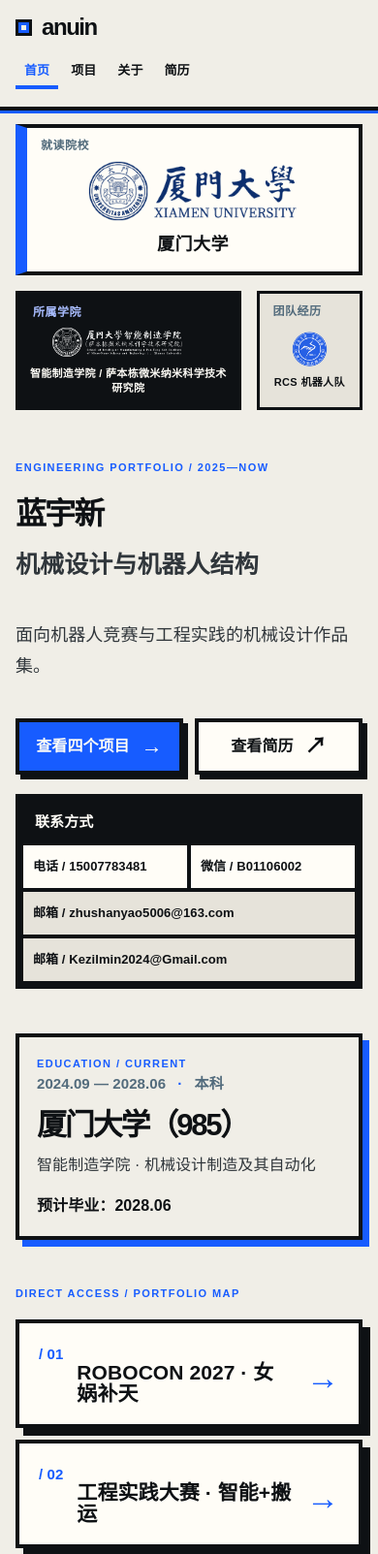
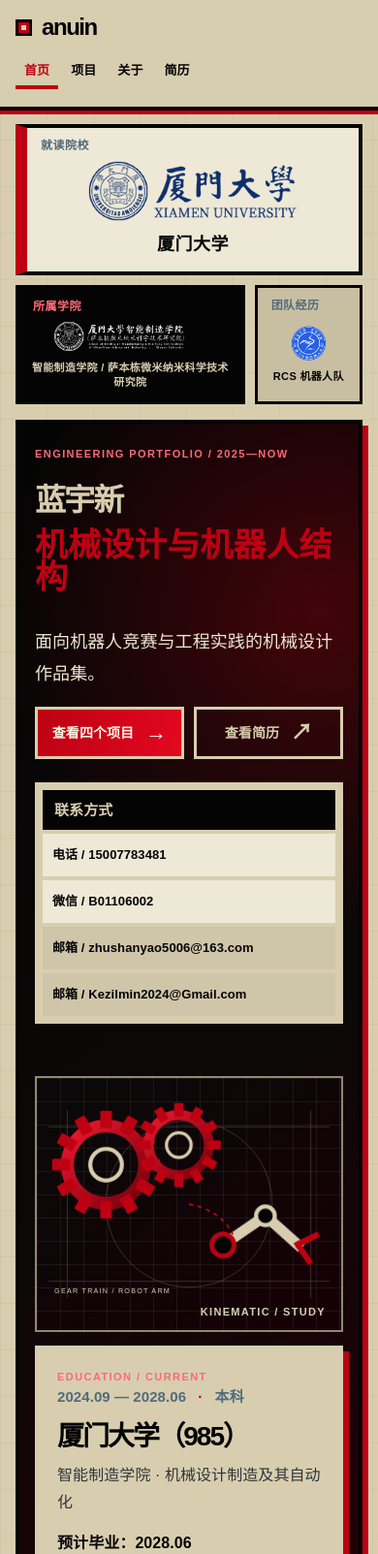
Before and after one commit to kezilmin-2024/kezilmin-2024.github.io, a website: page index.html in a window 390 px wide. Shown: the top 1603 px of the page at 97% size. Drawn offline with nearby package versions, Linux system fonts and the light colour scheme.

Commit message:
Add mechanical red art direction and motion

```diff
--- a/index.html
+++ b/index.html
@@ -1,3 +1,3 @@
 <!doctype html>
-<html lang="zh-CN"><head><meta charset="utf-8"><meta name="viewport" content="width=device-width,initial-scale=1"><meta name="description" content="蓝宇新的机械设计与机器人结构作品集，涵盖机器人竞赛、整车设计、机构建模与实时 3D 模型展示。"><meta name="robots" content="index,follow"><meta property="og:type" content="website"><meta property="og:title" content="蓝宇新 · 机械设计与机器人结构作品集"><meta property="og:description" content="机器人竞赛、机械结构设计、三维建模与装配作品集。"><title>蓝宇新 · 机械设计与机器人结构作品集</title><link rel="stylesheet" href="/style.css?v=20261102-6"><link rel="stylesheet" href="/brutalist.css?v=20261110-3"><script type="importmap">{"imports":{"three":"/vendor/three/three.module.js"}}</script></head>
-<body><div id="app"></div><div id="toast" role="status"></div><script type="module" src="/viewer.js?v=20261124-1"></script><script type="module" src="/app.js?v=20261124-1"></script></body></html>
+<html lang="zh-CN"><head><meta charset="utf-8"><meta name="viewport" content="width=device-width,initial-scale=1"><meta name="description" content="蓝宇新的机械设计与机器人结构作品集，涵盖机器人竞赛、整车设计、机构建模与实时 3D 模型展示。"><meta name="robots" content="index,follow"><meta property="og:type" content="website"><meta property="og:title" content="蓝宇新 · 机械设计与机器人结构作品集"><meta property="og:description" content="机器人竞赛、机械结构设计、三维建模与装配作品集。"><title>蓝宇新 · 机械设计与机器人结构作品集</title><link rel="stylesheet" href="/style.css?v=20261102-6"><link rel="stylesheet" href="/brutalist.css?v=20261124-2"><link rel="stylesheet" href="/mechanical-red.css?v=20261124-1"><script type="importmap">{"imports":{"three":"/vendor/three/three.module.js"}}</script></head>
+<body><div id="app"></div><div id="toast" role="status"></div><script type="module" src="/viewer.js?v=20261124-1"></script><script type="module" src="/app.js?v=20261124-2"></script></body></html>
--- /dev/null
+++ b/mechanical-red.css
@@ -0,0 +1,239 @@
+:root{
+  --mech-black:#040404;
+  --mech-red:#bd0113;
+  --mech-red-deep:#72000b;
+  --mech-ivory:#d8ceaf;
+  --mech-paper:#eee8d6;
+  --mech-steel:#8f8875;
+  --mech-ease-out:cubic-bezier(.23,1,.32,1);
+  --mech-ease-in-out:cubic-bezier(.77,0,.175,1);
+}
+
+.theme-brutalist:not(.theme-brutalist-admin){
+  --br-ink:var(--mech-black);
+  --br-muted:#5e594e;
+  --br-paper:var(--mech-ivory);
+  --br-white:var(--mech-paper);
+  --br-blue:var(--mech-red);
+  color:var(--mech-black);
+  background:
+    linear-gradient(90deg,rgba(4,4,4,.035) 1px,transparent 1px) 0 0/48px 48px,
+    linear-gradient(rgba(4,4,4,.035) 1px,transparent 1px) 0 0/48px 48px,
+    var(--mech-ivory);
+}
+
+.theme-brutalist:not(.theme-brutalist-admin) .site-header{
+  background:rgba(216,206,175,.96);
+  border-color:var(--mech-black);
+  box-shadow:0 4px 0 var(--mech-red);
+}
+.theme-brutalist:not(.theme-brutalist-admin) .brand i{background:var(--mech-red)}
+.theme-brutalist:not(.theme-brutalist-admin) .nav a.active{color:var(--mech-red)}
+
+.theme-brutalist:not(.theme-brutalist-admin) .identity-board{gap:10px}
+.theme-brutalist:not(.theme-brutalist-admin) .identity-mark{
+  background:var(--mech-paper);
+  border-color:var(--mech-black);
+}
+.theme-brutalist:not(.theme-brutalist-admin) .mark-xmu{border-left-color:var(--mech-red)}
+.theme-brutalist:not(.theme-brutalist-admin) .mark-college{
+  color:var(--mech-ivory);
+  background:var(--mech-black);
+}
+.theme-brutalist:not(.theme-brutalist-admin) .mark-college::before{color:#ff6975}
+.theme-brutalist:not(.theme-brutalist-admin) .mark-rcs{background:#c8bea2}
+
+.theme-brutalist:not(.theme-brutalist-admin) .hero-v3{
+  position:relative;
+  grid-template-columns:minmax(0,1.08fr) minmax(360px,.92fr);
+  align-items:stretch;
+  gap:28px;
+  margin:24px 0 18px;
+  padding:38px;
+  overflow:hidden;
+  color:var(--mech-ivory);
+  background:
+    radial-gradient(circle at 88% 16%,rgba(189,1,19,.32),transparent 31%),
+    linear-gradient(145deg,#040404 0%,#0c0808 58%,#210006 100%);
+  border:4px solid var(--mech-black);
+  box-shadow:9px 9px 0 var(--mech-red);
+}
+.theme-brutalist:not(.theme-brutalist-admin) .hero-v3::before{
+  content:"";
+  position:absolute;
+  inset:0;
+  pointer-events:none;
+  background:linear-gradient(90deg,transparent 49.85%,rgba(216,206,175,.12) 50%,transparent 50.15%);
+}
+.theme-brutalist:not(.theme-brutalist-admin) .hero-v3 .hero-copy{position:relative;z-index:2;padding:0}
+.theme-brutalist:not(.theme-brutalist-admin) .hero-v3 .eyebrow{color:#ff6975}
+.theme-brutalist:not(.theme-brutalist-admin) .hero-v3 .hero-name{color:var(--mech-ivory)}
+.theme-brutalist:not(.theme-brutalist-admin) .hero-v3 .hero-role{
+  max-width:16ch;
+  color:var(--mech-red);
+  font-size:clamp(32px,4vw,58px);
+  line-height:.98;
+}
+.theme-brutalist:not(.theme-brutalist-admin) .hero-v3 .hero-copy>p:not(.hero-role){color:#eee7d3}
+.theme-brutalist:not(.theme-brutalist-admin) .hero-v3 .contact-rail{
+  width:100%;
+  margin:24px 0 26px;
+  border-color:var(--mech-ivory);
+  background:var(--mech-ivory);
+}
+.theme-brutalist:not(.theme-brutalist-admin) .hero-v3 .contact-rail::before{
+  color:var(--mech-ivory);
+  background:var(--mech-black);
+}
+.theme-brutalist:not(.theme-brutalist-admin) .hero-v3 .contact-link{background:#eee8d6;color:var(--mech-black)}
+.theme-brutalist:not(.theme-brutalist-admin) .hero-v3 .contact-link[href^="mailto:"]{background:#cfc5a8}
+.theme-brutalist:not(.theme-brutalist-admin) .hero-v3 .hero-actions{
+  position:static;
+  display:grid;
+  grid-template-columns:1.15fr .85fr;
+  width:100%;
+  margin:0;
+  gap:10px;
+}
+.theme-brutalist:not(.theme-brutalist-admin) .hero-v3 .hero-actions .button{
+  width:auto;
+  height:58px;
+  min-height:58px;
+  padding:0 18px;
+  border:3px solid var(--mech-ivory);
+  border-radius:0;
+  box-shadow:none;
+  background:linear-gradient(110deg,var(--mech-red),#e30820);
+  color:#fff7e5;
+  font-size:16px;
+  line-height:1;
+  transition:transform 150ms var(--mech-ease-out),background-color 180ms ease,color 180ms ease;
+}
+.theme-brutalist:not(.theme-brutalist-admin) .hero-v3 .hero-actions .button.alt{background:transparent;color:var(--mech-ivory)}
+.theme-brutalist:not(.theme-brutalist-admin) .button:active,
+.theme-brutalist:not(.theme-brutalist-admin) .quick-entry-link:active,
+.theme-brutalist:not(.theme-brutalist-admin) .project-card:active{transform:scale(.97)}
+
+.theme-brutalist:not(.theme-brutalist-admin) .hero-side{
+  position:relative;
+  z-index:2;
+  display:grid;
+  grid-template-rows:minmax(310px,1fr) auto;
+  gap:14px;
+  padding:0;
+}
+.theme-brutalist:not(.theme-brutalist-admin) .mechanical-stage{
+  position:relative;
+  min-height:330px;
+  overflow:hidden;
+  border:2px solid rgba(216,206,175,.65);
+  background:
+    linear-gradient(rgba(216,206,175,.08) 1px,transparent 1px) 0 0/24px 24px,
+    linear-gradient(90deg,rgba(216,206,175,.08) 1px,transparent 1px) 0 0/24px 24px,
+    linear-gradient(145deg,#090909,#160005);
+}
+.theme-brutalist:not(.theme-brutalist-admin) .mechanical-stage::after{
+  content:"KINEMATIC / STUDY";
+  position:absolute;
+  right:16px;
+  bottom:13px;
+  color:var(--mech-ivory);
+  font:700 11px/1 Arial,sans-serif;
+  letter-spacing:.12em;
+}
+.theme-brutalist:not(.theme-brutalist-admin) .mechanical-art{display:block;width:100%;height:100%;min-height:330px}
+.theme-brutalist:not(.theme-brutalist-admin) .mechanical-art .gear-large{transform-origin:172px 164px;animation:gear-clockwise 16s linear infinite}
+.theme-brutalist:not(.theme-brutalist-admin) .mechanical-art .gear-small{transform-origin:337px 110px;animation:gear-counter 10s linear infinite}
+.theme-brutalist:not(.theme-brutalist-admin) .mechanical-art .arm-link{transform-origin:318px 250px;animation:arm-breathe 5.5s var(--mech-ease-in-out) infinite alternate}
+.theme-brutalist:not(.theme-brutalist-admin) .education-card{
+  padding:20px;
+  border:3px solid var(--mech-ivory);
+  background:var(--mech-ivory);
+  color:var(--mech-black);
+  box-shadow:6px 6px 0 var(--mech-red);
+}
+.theme-brutalist:not(.theme-brutalist-admin) .education-card h2{font-size:clamp(28px,3vw,42px)}
+
+.theme-brutalist:not(.theme-brutalist-admin) .quick-entry-link{
+  box-shadow:none;
+  transition:transform 170ms var(--mech-ease-out),background-color 180ms ease,color 180ms ease;
+}
+.theme-brutalist:not(.theme-brutalist-admin) .quick-entry-link:nth-child(4n+1){background:var(--mech-black);color:var(--mech-ivory)}
+.theme-brutalist:not(.theme-brutalist-admin) .quick-entry-link:nth-child(4n+1) span,
+.theme-brutalist:not(.theme-brutalist-admin) .quick-entry-link:nth-child(4n+1) b{color:#ff6975}
+.theme-brutalist:not(.theme-brutalist-admin) .quick-entry-link.resume-entry{background:linear-gradient(110deg,var(--mech-red),#83000d);color:#fff7e5}
+.theme-brutalist:not(.theme-brutalist-admin) .metric-rail{background:var(--mech-black);color:var(--mech-ivory);border-color:var(--mech-black)}
+.theme-brutalist:not(.theme-brutalist-admin) .metric-rail>div{border-color:#40382d}
+.theme-brutalist:not(.theme-brutalist-admin) .metric-rail span{color:#bcb294}
+.theme-brutalist:not(.theme-brutalist-admin) .metric-note{color:#ff6975!important}
+
+.theme-brutalist:not(.theme-brutalist-admin) .section-head{border-color:var(--mech-black)}
+.theme-brutalist:not(.theme-brutalist-admin) .project-card{
+  box-shadow:5px 5px 0 var(--mech-black);
+  transition:transform 170ms var(--mech-ease-out),box-shadow 170ms var(--mech-ease-out);
+}
+.theme-brutalist:not(.theme-brutalist-admin) .project-card:nth-child(3n+2){box-shadow:5px 5px 0 var(--mech-red)}
+.theme-brutalist:not(.theme-brutalist-admin) .tag{background:transparent}
+.theme-brutalist:not(.theme-brutalist-admin) .team-panel{background:linear-gradient(145deg,#040404,#210006);box-shadow:5px 5px 0 var(--mech-red)}
+.theme-brutalist:not(.theme-brutalist-admin) .team-panel .eyebrow,
+.theme-brutalist:not(.theme-brutalist-admin) .detail-hero .eyebrow,
+.theme-brutalist:not(.theme-brutalist-admin) .detail-hero .detail-kicker{color:#ff6975}
+.theme-brutalist:not(.theme-brutalist-admin) .resume-panel{background:var(--mech-paper)}
+
+.theme-brutalist:not(.theme-brutalist-admin) .detail-hero{
+  background:
+    radial-gradient(circle at 88% 34%,rgba(216,206,175,.17),transparent 28%),
+    linear-gradient(125deg,#040404 0%,#170005 58%,#7d000c 100%);
+}
+.theme-brutalist:not(.theme-brutalist-admin) .detail-hero::after{
+  content:"";
+  position:absolute;
+  width:210px;
+  height:210px;
+  right:6vw;
+  top:50%;
+  border:22px solid rgba(216,206,175,.18);
+  border-radius:50%;
+  transform:translateY(-50%);
+}
+.theme-brutalist:not(.theme-brutalist-admin) .viewer-wrap{box-shadow:6px 6px 0 var(--mech-red)}
+.theme-brutalist:not(.theme-brutalist-admin) .filter.active{background:var(--mech-red)}
+.theme-brutalist:not(.theme-brutalist-admin) .page-code b,
+.theme-brutalist:not(.theme-brutalist-admin) .eyebrow,
+.theme-brutalist:not(.theme-brutalist-admin) .arrow-link b{color:var(--mech-red)}
+.theme-brutalist:not(.theme-brutalist-admin) .footer{border-color:var(--mech-black)}
+
+@keyframes gear-clockwise{to{transform:rotate(360deg)}}
+@keyframes gear-counter{to{transform:rotate(-360deg)}}
+@keyframes arm-breathe{from{transform:rotate(-3deg)}to{transform:rotate(5deg)}}
+
+@media (hover:hover) and (pointer:fine){
+  .theme-brutalist:not(.theme-brutalist-admin) .hero-v3 .hero-actions .button:hover{transform:translateY(-2px);box-shadow:none}
+  .theme-brutalist:not(.theme-brutalist-admin) .hero-v3 .hero-actions .button.alt:hover{background:var(--mech-ivory);color:var(--mech-black)}
+  .theme-brutalist:not(.theme-brutalist-admin) .quick-entry-link:hover{transform:translateY(-4px);box-shadow:none;background:var(--mech-red);color:#fff7e5}
+  .theme-brutalist:not(.theme-brutalist-admin) .project-card:hover{transform:translateY(-4px);box-shadow:9px 9px 0 var(--mech-black)}
+}
+
+@media (min-width:761px) and (max-width:1100px){
+  .theme-brutalist:not(.theme-brutalist-admin) .hero-v3{grid-template-columns:1fr;padding:30px}
+  .theme-brutalist:not(.theme-brutalist-admin) .hero-side{grid-template-columns:1.1fr .9fr;grid-template-rows:auto}
+}
+@media (max-width:760px){
+  .theme-brutalist:not(.theme-brutalist-admin) .hero-v3{display:grid;grid-template-columns:1fr;margin:16px 0 12px;padding:22px 16px;box-shadow:6px 6px 0 var(--mech-red)}
+  .theme-brutalist:not(.theme-brutalist-admin) .hero-v3::before{display:none}
+  .theme-brutalist:not(.theme-brutalist-admin) .hero-v3 .hero-role{font-size:34px}
+  .theme-brutalist:not(.theme-brutalist-admin) .hero-side{display:grid;grid-template-columns:1fr;grid-template-rows:auto auto}
+  .theme-brutalist:not(.theme-brutalist-admin) .mechanical-stage,.theme-brutalist:not(.theme-brutalist-admin) .mechanical-art{min-height:260px}
+  .theme-brutalist:not(.theme-brutalist-admin) .hero-v3 .hero-actions{grid-template-columns:1fr 1fr}
+  .theme-brutalist:not(.theme-brutalist-admin) .hero-v3 .hero-actions .button{height:54px;min-height:54px;padding:0 10px;font-size:14px}
+  .theme-brutalist:not(.theme-brutalist-admin) .detail-hero::after{width:120px;height:120px;border-width:12px;right:-36px;opacity:.55}
+}
+@media (max-width:420px){
+  .theme-brutalist:not(.theme-brutalist-admin) .hero-v3 .contact-rail{grid-template-columns:1fr}
+  .theme-brutalist:not(.theme-brutalist-admin) .hero-v3 .contact-link[href^="mailto:"]{grid-column:auto}
+}
+@media (prefers-reduced-motion:reduce){
+  .theme-brutalist:not(.theme-brutalist-admin) .mechanical-art .gear-large,
+  .theme-brutalist:not(.theme-brutalist-admin) .mechanical-art .gear-small,
+  .theme-brutalist:not(.theme-brutalist-admin) .mechanical-art .arm-link{animation:none}
+}
```
Also changed, not shown: app.js.
